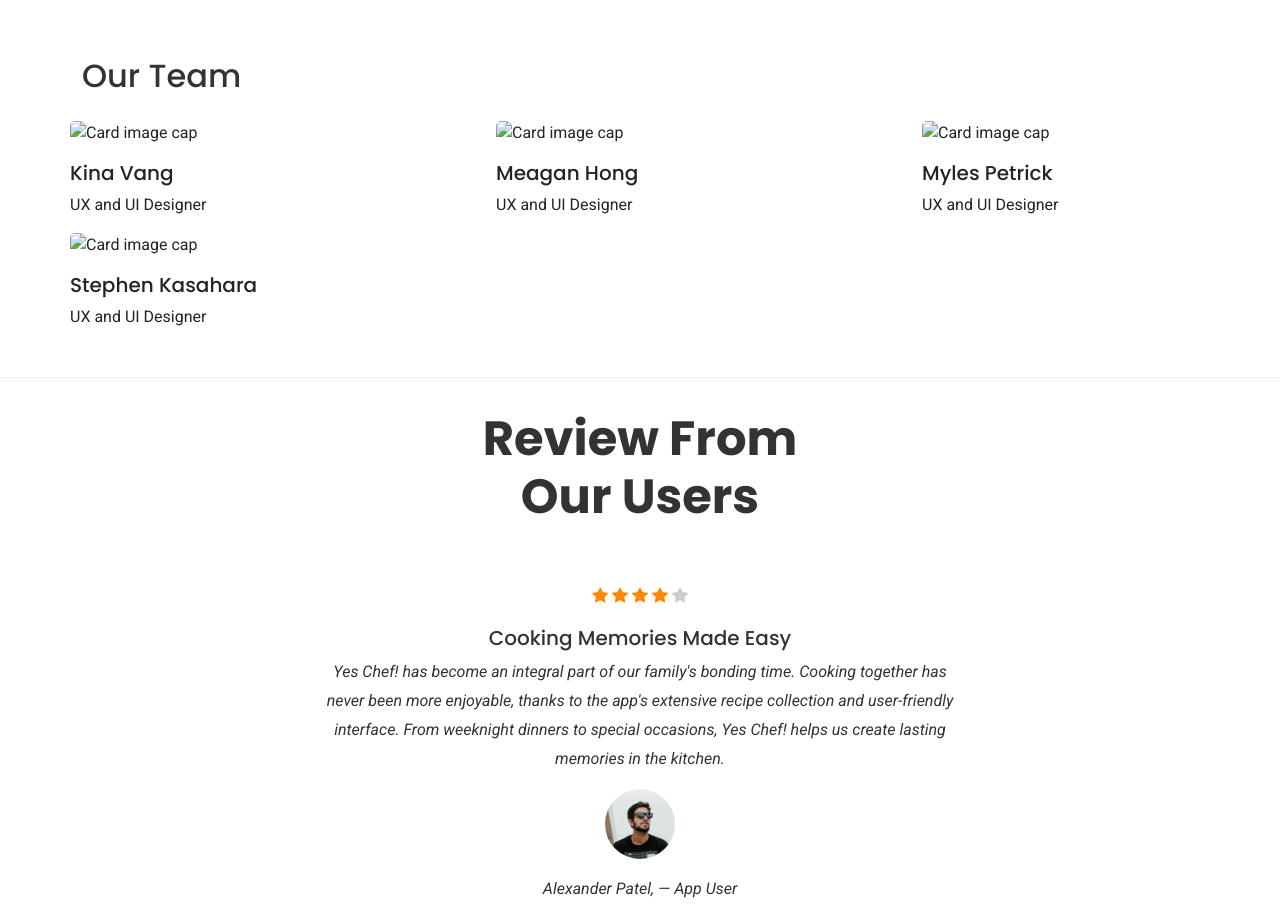
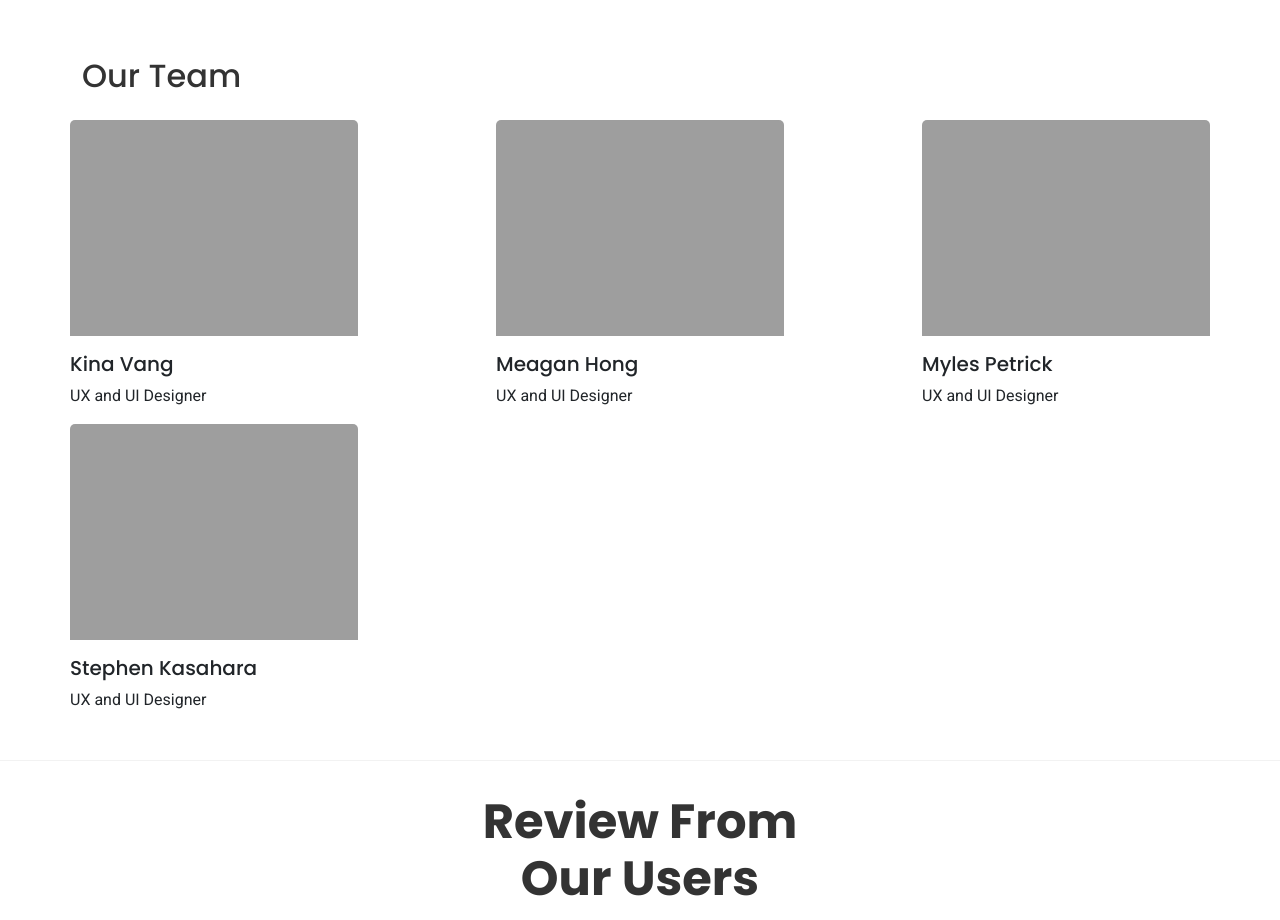
Before and after one commit to SK-987/YesChef-Recipe-App, a plain HTML site: page aboutUs.html in a window 1280 px wide. Shown: the part 1349-2269 px from the top of the page. Drawn offline with Linux system fonts and the light colour scheme; the site is published under a folder, as on GitHub Pages, so addresses that start at the root find nothing.

Commit message:
Picture Fix
Github Pages did not like the missing "." before the image pathing.

```diff
--- a/aboutUs.html
+++ b/aboutUs.html
@@ -128,28 +128,28 @@
           <h2 class="mb-4">Our Team</h2>
           <div class="row order-2 testing">
             <div class="card" style="width: 18rem;">
-              <img class="card-img-top" src="/assets/img/Kina.png" alt="Card image cap">
+              <img class="card-img-top" src="./assets/img/Kina.png" alt="Card image cap">
               <div class="card-body">
                 <h5 class="card-title">Kina Vang</h5>
                 <p class="card-text">UX and UI Designer</p>
               </div>
             </div>
             <div class="card" style="width: 18rem;">
-              <img class="card-img-top" src="/assets/img/Meagan.png" alt="Card image cap">
+              <img class="card-img-top" src="./assets/img/Meagan.png" alt="Card image cap">
               <div class="card-body">
                 <h5 class="card-title">Meagan Hong</h5>
                 <p class="card-text">UX and UI Designer</p>
               </div>
             </div>
             <div class="card" style="width: 18rem;">
-              <img class="card-img-top" src="/assets/img/Myles.png" alt="Card image cap">
+              <img class="card-img-top" src="./assets/img/Myles.png" alt="Card image cap">
               <div class="card-body">
                 <h5 class="card-title">Myles Petrick</h5>
                 <p class="card-text">UX and UI Designer</p>
               </div>
             </div>
             <div class="card" style="width: 18rem;">
-              <img class="card-img-top" src="/assets/img/Stephen.png" alt="Card image cap">
+              <img class="card-img-top" src="./assets/img/Stephen.png" alt="Card image cap">
               <div class="card-body">
                 <h5 class="card-title">Stephen Kasahara</h5>
                 <p class="card-text">UX and UI Designer</p>
```
